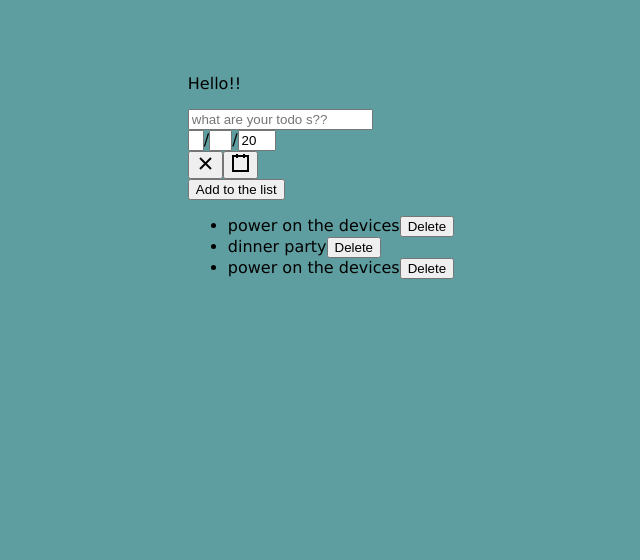
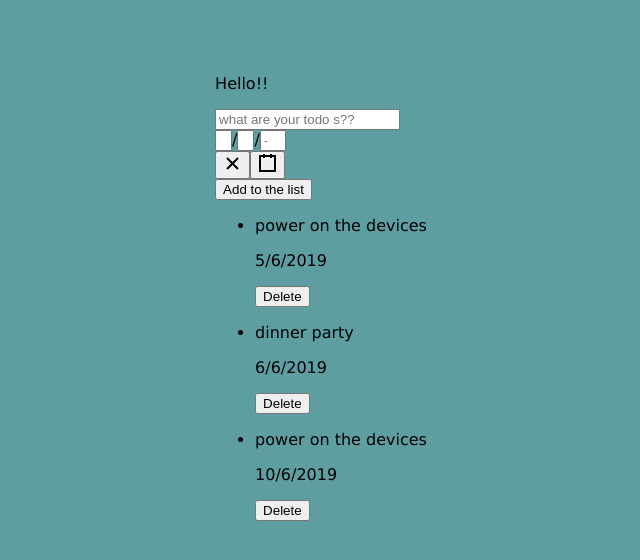
Before and after one commit to Odatha/todo_embla, a React (Create React App) app: page / in a window 1280 px wide. Shown: the top 560 px of the page, without its empty margins (319-959 px from the left). Built offline with nearby package versions, Linux system fonts and the light colour scheme.

Commit message:
Date picker added

```diff
--- a/src/Todo.js
+++ b/src/Todo.js
@@ -12,18 +12,21 @@ class Todo extends Component{
             lists:[
                 {
                 text: 'power on the devices',
-                key:1
+                key:1,
+                date:"5/6/2019"
                 },
                 {
                     text: 'dinner party',
-                    key:2
+                    key:2,
+                    date:"6/6/2019"
                     },
                     {
                         text: 'power on the devices',
-                        key:3
+                        key:3,
+                        date:"10/6/2019"
                         }
             ],
-            date:new Date()
+            //date:new Date()
         };
         this.addList=this.addList.bind(this);
     }
@@ -41,7 +44,8 @@ class Todo extends Component{
         if(this._inputElement.value !==""){
             var newItem={
                 text: this._inputElement.value,
-                key:Date.now()
+                key:Date.now(),
+                date:new Date(this.state.date).toDateString()
             };
 
             this.setState((prevState)=>{
@@ -53,6 +57,7 @@ class Todo extends Component{
         }
 
         console.log(this.state.lists);
+        console.log(this.state.date);
 
         e.preventDefault();
 
--- a/src/TodoLists.js
+++ b/src/TodoLists.js
@@ -6,8 +6,10 @@ class TodoLists extends Component{
 
     render(){
         return <ul>
-            {this.props.displays.map((item,i) => {
-                return <li key={item.key}>{item.text}
+            {this.props.displays.map((item) => {
+                return <li key={item.key}>
+                <p>{item.text}</p>
+                <p>{item.date}</p>
                 <button onClick={this.props.deleteList.bind(null, item)} >
                 Delete</button></li>
 
```
